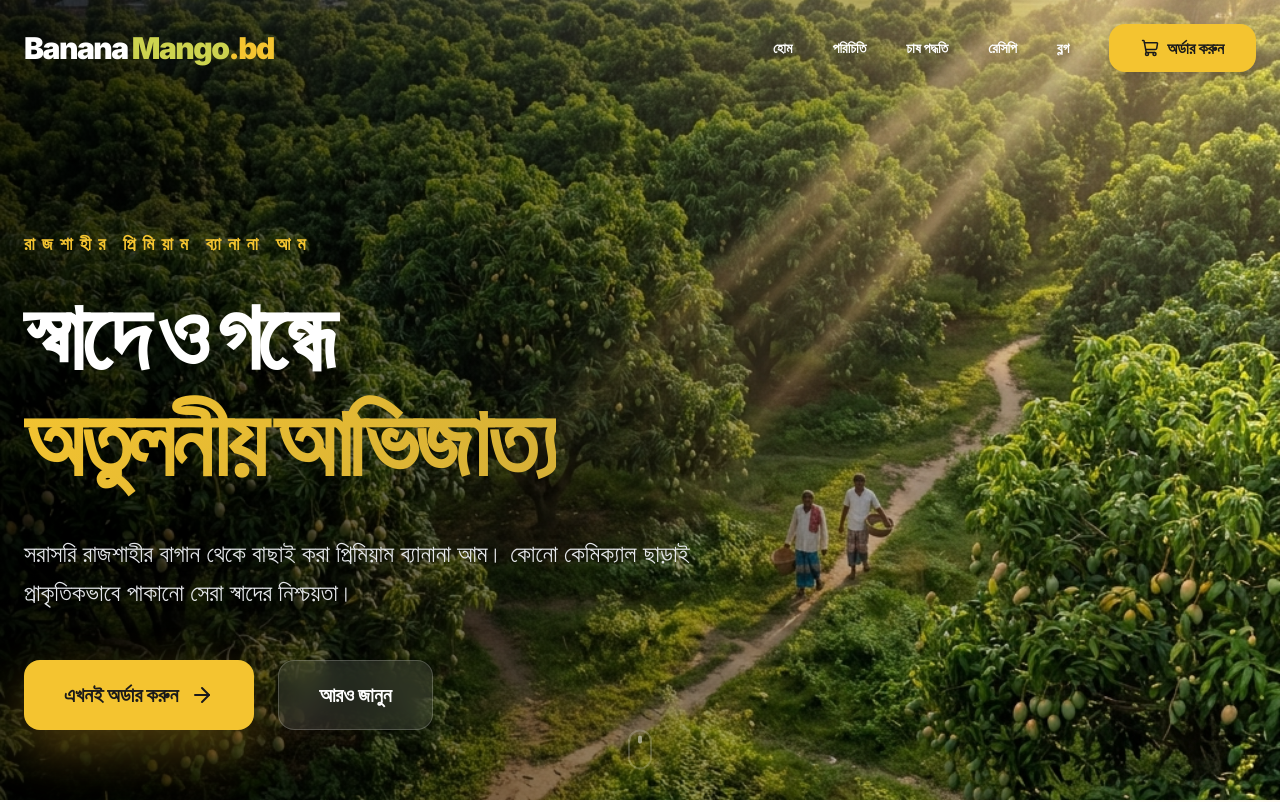
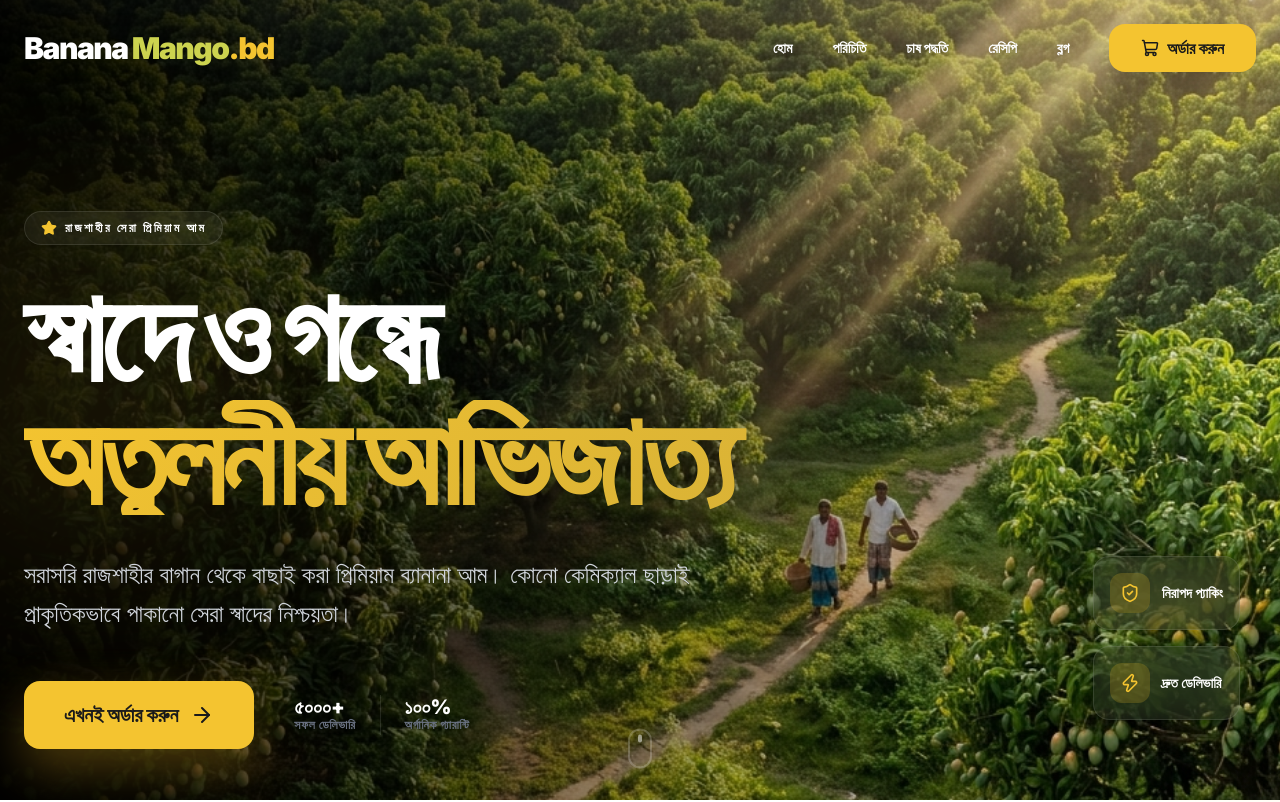
Before and after one commit to mrhasantanvir/bananamango.bd, a Next.js app: page / in a window 1280 px wide. Shown: the top 802 px of the page. Built offline with nearby package versions, Linux system fonts and the light colour scheme.

Commit message:
Ultra Premium Redesign: Enhanced Animations, Compact Footer, and Parallax Hero

```diff
--- a/src/components/Footer.tsx
+++ b/src/components/Footer.tsx
@@ -1,51 +1,53 @@
+"use client";
+
 import Link from "next/link";
 import { Globe, Mail, Phone, MapPin, Play, ArrowRight, ShoppingBag } from "lucide-react";
-import Image from "next/image";
+import { motion } from "framer-motion";
 
 const Footer = () => {
   return (
-    <footer className="bg-white text-slate-900 pt-32 pb-12 relative overflow-hidden border-t border-gray-50">
-      {/* Decorative Light Background Elements */}
-      <div className="absolute top-0 right-0 w-[500px] h-[500px] bg-primary/5 rounded-full blur-[100px] -translate-y-1/2 translate-x-1/3" />
-      <div className="absolute bottom-0 left-0 w-[500px] h-[500px] bg-secondary/5 rounded-full blur-[100px] translate-y-1/3 -translate-x-1/3" />
+    <footer className="bg-white text-slate-900 pt-20 pb-8 relative overflow-hidden border-t border-gray-100">
+      {/* Subtle Background Accents */}
+      <div className="absolute top-0 left-0 w-full h-1 bg-gradient-to-r from-transparent via-primary/20 to-transparent" />
+      <div className="absolute -bottom-24 -left-24 w-64 h-64 bg-primary/5 rounded-full blur-3xl" />
 
       <div className="container mx-auto px-4 md:px-6 relative z-10">
-        <div className="grid grid-cols-1 md:grid-cols-2 lg:grid-cols-4 gap-20 mb-24">
+        <div className="grid grid-cols-1 md:grid-cols-2 lg:grid-cols-4 gap-12 mb-16">
           <div className="lg:col-span-1">
-            <Link href="/" className="flex items-center mb-10 group">
-              <div className="text-3xl font-black tracking-tighter flex items-center">
+            <Link href="/" className="flex items-center mb-6 group">
+              <div className="text-2xl font-black tracking-tighter flex items-center">
                 <span className="text-dark">Banana</span>
                 <span className="text-primary ml-1">Mango</span>
                 <span className="text-gray-400">.bd</span>
               </div>
             </Link>
-            <p className="text-gray-500 mb-10 text-lg leading-relaxed font-medium">
-              রাজশাহীর আমের আভিজাত্য এখন আপনার হাতের নাগালে। আমরা সরাসরি বাগান থেকে প্রিমিয়াম কোয়ালিটি নিশ্চিত করি।
+            <p className="text-gray-500 mb-8 text-base leading-relaxed font-medium max-w-xs">
+              রাজশাহীর আমের আভিজাত্য এখন আপনার হাতের নাগালে। সরাসরি বাগান থেকে বাছাই করা প্রিমিয়াম আম।
             </p>
-            <div className="flex gap-5">
+            <div className="flex gap-3">
               {[
-                { icon: Globe, href: "https://rajshahiram.com.bd/" },
-                { icon: Play, href: "https://www.youtube.com/@রাজশাহীরআম" },
-                { icon: Globe, href: "https://www.facebook.com/RajshahirAam" }
+                { icon: Globe, href: "https://www.facebook.com/RajshahirAam", color: "hover:bg-blue-500" },
+                { icon: Play, href: "https://www.youtube.com/@রাজশাহীরআম", color: "hover:bg-red-500" },
+                { icon: Globe, href: "https://rajshahiram.com.bd/", color: "hover:bg-primary" }
               ].map((social, i) => (
                 <Link
                   key={i}
                   href={social.href}
                   target="_blank"
-                  className="w-14 h-14 bg-gray-50 rounded-2xl flex items-center justify-center hover:bg-primary hover:text-dark transition-all border border-gray-100 group/icon hover:shadow-xl hover:shadow-primary/20"
+                  className={`w-10 h-10 bg-gray-50 rounded-xl flex items-center justify-center transition-all border border-gray-100 group/icon hover:text-white hover:shadow-lg ${social.color}`}
                 >
-                  <social.icon size={24} className="text-gray-400 group-hover/icon:text-dark transition-colors" />
+                  <social.icon size={18} className="text-gray-400 group-hover/icon:text-white transition-colors" />
                 </Link>
               ))}
             </div>
           </div>
 
           <div>
-            <h4 className="text-xl font-black mb-10 flex items-center gap-3">
-              <span className="w-10 h-1.5 bg-primary rounded-full shadow-sm" />
-              দ্রুত লিঙ্ক
+            <h4 className="text-lg font-black mb-6 flex items-center gap-2">
+              <span className="w-6 h-1 bg-primary rounded-full" />
+              লিঙ্কস
             </h4>
-            <ul className="space-y-5">
+            <ul className="grid grid-cols-1 gap-3">
               {[
                 { name: "হোম", href: "#" },
                 { name: "পরিচিতি", href: "#history" },
@@ -54,8 +56,8 @@ const Footer = () => {
                 { name: "ব্লগ", href: "#blogs" }
               ].map((item) => (
                 <li key={item.name}>
-                  <Link href={item.href} className="text-gray-500 hover:text-primary transition-all font-bold flex items-center gap-3 group/link text-lg">
-                    <span className="w-1.5 h-1.5 bg-gray-200 rounded-full group-hover/link:bg-primary group-hover/link:scale-150 transition-all" />
+                  <Link href={item.href} className="text-gray-500 hover:text-primary transition-all font-bold flex items-center gap-2 group/link text-sm">
+                    <span className="w-1 h-1 bg-gray-200 rounded-full group-hover/link:bg-primary group-hover/link:scale-150 transition-all" />
                     {item.name}
                   </Link>
                 </li>
@@ -64,60 +66,67 @@ const Footer = () => {
           </div>
 
           <div>
-            <h4 className="text-xl font-black mb-10 flex items-center gap-3">
-              <span className="w-10 h-1.5 bg-secondary rounded-full shadow-sm" />
+            <h4 className="text-lg font-black mb-6 flex items-center gap-2">
+              <span className="w-6 h-1 bg-secondary rounded-full" />
               যোগাযোগ
             </h4>
-            <ul className="space-y-8">
+            <ul className="space-y-4">
               {[
-                { icon: MapPin, text: "মোন্নাফের মোড়, রাজশাহী, বাংলাদেশ।", color: "text-primary" },
+                { icon: MapPin, text: "রাজশাহী, বাংলাদেশ।", color: "text-primary" },
                 { icon: Phone, text: "০১৭০৭৯৭৯৭৬৭", color: "text-primary" },
                 { icon: Mail, text: "info@rajshahiram.com.bd", color: "text-primary" }
               ].map((contact, i) => (
-                <li key={i} className="flex gap-5 group/contact">
-                  <div className="w-12 h-12 rounded-2xl bg-gray-50 flex items-center justify-center flex-shrink-0 group-hover/contact:bg-primary/10 transition-all border border-gray-100">
-                    <contact.icon size={20} className={contact.color} />
+                <li key={i} className="flex gap-4 items-center">
+                  <div className="w-9 h-9 rounded-lg bg-gray-50 flex items-center justify-center flex-shrink-0 border border-gray-100">
+                    <contact.icon size={16} className={contact.color} />
                   </div>
-                  <span className="font-bold text-gray-600 leading-tight pt-2 text-lg">{contact.text}</span>
+                  <span className="font-bold text-gray-600 text-sm">{contact.text}</span>
                 </li>
               ))}
             </ul>
           </div>
 
           <div>
-            {/* Premium Light CTA Card with Soft Colored Shadows */}
-            <div className="bg-white p-10 rounded-[3rem] border border-gray-100 flex flex-col items-center text-center shadow-[0_40px_80px_-20px_rgba(251,191,36,0.15)] hover:shadow-[0_40px_80px_-20px_rgba(251,191,36,0.25)] transition-all transform hover:-translate-y-2 relative overflow-hidden group">
-              <div className="absolute top-0 right-0 w-32 h-32 bg-primary/5 rounded-full blur-3xl" />
-
-              <div className="w-20 h-20 bg-primary/10 rounded-[2rem] flex items-center justify-center mb-8 shadow-inner shadow-primary/20">
-                <ShoppingBag size={36} className="text-primary" />
+            {/* Compact Premium CTA */}
+            <motion.div
+              whileHover={{ y: -5 }}
+              className="bg-gradient-to-br from-white to-gray-50 p-6 rounded-[2rem] border border-gray-100 shadow-xl shadow-gray-200/50 relative overflow-hidden"
+            >
+              <div className="absolute top-0 right-0 w-16 h-16 bg-primary/5 rounded-full blur-xl" />
+              <div className="flex items-center gap-4 mb-4">
+                <div className="w-12 h-12 bg-primary/10 rounded-xl flex items-center justify-center shadow-inner">
+                  <ShoppingBag size={24} className="text-primary" />
+                </div>
+                <div>
+                  <h4 className="text-lg font-black text-dark leading-none">সরাসরি কিনুন</h4>
+                  <p className="text-[10px] text-gray-400 font-bold uppercase tracking-wider mt-1">Verified Seller</p>
+                </div>
               </div>
-
-              <h4 className="text-2xl font-black mb-4 text-dark tracking-tight">সরাসরি কিনুন</h4>
-              <p className="text-gray-500 mb-10 font-medium leading-relaxed">
-                রাজশাহীর সেরা ব্যানানা আম সরাসরি আমাদের বাগান থেকে সংগ্রহ করুন
+              <p className="text-xs text-gray-500 mb-6 font-medium leading-relaxed">
+                রাজশাহীর সেরা ব্যানানা আম সরাসরি আমাদের বাগান থেকে।
               </p>
-
               <Link
                 href="https://rajshahiram.com.bd/ProductDetails/M114"
                 target="_blank"
-                className="bg-primary hover:bg-accent text-dark font-black px-8 py-5 rounded-2xl w-full flex items-center justify-center gap-3 transition-all shadow-[0_20px_40px_rgba(251,191,36,0.3)] hover:shadow-primary/50 active:scale-95 group/btn text-xl"
+                className="bg-primary hover:bg-dark hover:text-white text-dark font-black px-6 py-3 rounded-xl w-full flex items-center justify-center gap-2 transition-all shadow-lg shadow-primary/20 group/btn text-sm"
               >
-                অর্ডার করুন
-                <ArrowRight size={22} className="group-hover:translate-x-2 transition-transform" />
+                অর্ডার দিন
+                <ArrowRight size={16} className="group-hover:translate-x-1 transition-transform" />
               </Link>
-            </div>
+            </motion.div>
           </div>
         </div>
 
-        <div className="pt-12 border-t border-gray-100 flex flex-col md:flex-row justify-between items-center gap-8 text-gray-400 text-sm font-black tracking-widest uppercase">
-          <p>© 2024 BananaMango.bd | Premium Quality Guaranteed</p>
-          <p className="flex items-center gap-3">
-            Crafted by
-            <Link href="https://rajshahiram.com.bd/" className="text-dark hover:text-primary transition-colors">
-              RajshahiRam
-            </Link>
-          </p>
+        <div className="pt-8 border-t border-gray-100 flex flex-col md:flex-row justify-between items-center gap-6 text-gray-400 text-[10px] font-black tracking-widest uppercase">
+          <p>© 2024 BananaMango.bd | All Rights Reserved</p>
+          <div className="flex items-center gap-4">
+            <span className="flex items-center gap-2">
+              Powered by
+              <Link href="https://rajshahiram.com.bd/" className="text-dark hover:text-primary transition-colors">
+                RajshahiRam
+              </Link>
+            </span>
+          </div>
         </div>
       </div>
     </footer>
--- a/src/components/Hero.tsx
+++ b/src/components/Hero.tsx
@@ -1,65 +1,128 @@
 "use client";
 
-import { motion } from "framer-motion";
-import { ArrowRight } from "lucide-react";
+import { motion, useScroll, useTransform } from "framer-motion";
+import { ArrowRight, Star, ShieldCheck, Zap } from "lucide-react";
 import Link from "next/link";
+import { useRef } from "react";
 
 const Hero = () => {
+  const containerRef = useRef(null);
+  const { scrollYProgress } = useScroll({
+    target: containerRef,
+    offset: ["start start", "end start"]
+  });
+
+  const backgroundY = useTransform(scrollYProgress, [0, 1], ["0%", "30%"]);
+  const textY = useTransform(scrollYProgress, [0, 1], ["0%", "100%"]);
+
   return (
-    <section className="relative h-screen min-h-[700px] flex items-center pt-32 md:pt-40 overflow-hidden">
-      {/* Background Image with Overlay */}
-      <div
-        className="absolute inset-0 z-0"
-        style={{
-          backgroundImage: "url('/hero.png')",
-          backgroundSize: "cover",
-          backgroundPosition: "center",
-        }}
+    <section ref={containerRef} className="relative h-screen min-h-[700px] flex items-center pt-32 md:pt-40 overflow-hidden bg-black">
+      {/* Background Image with Parallax */}
+      <motion.div
+        style={{ y: backgroundY }}
+        className="absolute inset-0 z-0 scale-110"
       >
-        <div className="absolute inset-0 bg-gradient-to-r from-black/80 via-black/40 to-transparent" />
-      </div>
+        <div
+          className="absolute inset-0 bg-cover bg-center"
+          style={{ backgroundImage: "url('/hero.png')" }}
+        />
+        <div className="absolute inset-0 bg-gradient-to-r from-black via-black/40 to-transparent" />
+      </motion.div>
+
+      {/* Decorative Orbs */}
+      <div className="absolute top-1/4 -left-24 w-96 h-96 bg-primary/20 rounded-full blur-[120px] animate-pulse" />
+      <div className="absolute bottom-1/4 -right-24 w-96 h-96 bg-secondary/10 rounded-full blur-[120px] animate-pulse delay-1000" />
 
       <div className="container mx-auto px-4 md:px-6 relative z-10">
-        <div className="max-w-4xl">
+        <motion.div style={{ y: textY }} className="max-w-4xl">
           <motion.div
-            initial={{ opacity: 0, x: -50 }}
-            animate={{ opacity: 1, x: 0 }}
+            initial={{ opacity: 0, y: 30 }}
+            animate={{ opacity: 1, y: 0 }}
             transition={{ duration: 0.8 }}
           >
-            <h1 className="text-sm md:text-lg font-black text-primary uppercase tracking-[0.4em] mb-6 drop-shadow-lg">
-              রাজশাহীর প্রিমিয়াম ব্যানানা আম
+            <div className="inline-flex items-center gap-2 bg-white/5 backdrop-blur-xl border border-white/10 px-4 py-2 rounded-full mb-8">
+              <Star size={16} className="text-primary fill-primary" />
+              <span className="text-xs font-black text-white uppercase tracking-[0.2em]">
+                রাজশাহীর সেরা প্রিমিয়াম আম
+              </span>
+            </div>
+
+            <h1 className="text-5xl md:text-9xl font-black text-white leading-[0.9] mb-10 tracking-tighter">
+              <motion.span
+                initial={{ opacity: 0, x: -50 }}
+                animate={{ opacity: 1, x: 0 }}
+                transition={{ duration: 0.8, delay: 0.2 }}
+                className="block"
+              >
+                স্বাদে ও গন্ধে
+              </motion.span>
+              <motion.span
+                initial={{ opacity: 0, x: -50 }}
+                animate={{ opacity: 1, x: 0 }}
+                transition={{ duration: 0.8, delay: 0.4 }}
+                className="text-gradient block mt-2"
+              >
+                অতুলনীয় আভিজাত্য
+              </motion.span>
             </h1>
-            <h2 className="text-5xl md:text-8xl font-black text-white leading-[1.1] mb-10 drop-shadow-2xl tracking-tighter">
-              স্বাদে ও গন্ধে <br />
-              <span className="text-gradient">অতুলনীয় আভিজাত্য</span>
-            </h2>
-            <p className="text-lg md:text-2xl text-gray-200 mb-12 max-w-2xl leading-relaxed drop-shadow-lg font-medium">
+
+            <motion.p
+              initial={{ opacity: 0 }}
+              animate={{ opacity: 1 }}
+              transition={{ duration: 1, delay: 0.6 }}
+              className="text-lg md:text-2xl text-gray-300 mb-12 max-w-2xl leading-relaxed font-medium"
+            >
               সরাসরি রাজশাহীর বাগান থেকে বাছাই করা প্রিমিয়াম ব্যানানা আম। কোনো কেমিক্যাল ছাড়াই প্রাকৃতিকভাবে পাকানো সেরা স্বাদের নিশ্চয়তা।
-            </p>
+            </motion.p>
           </motion.div>
 
           <motion.div
             initial={{ opacity: 0, y: 30 }}
             animate={{ opacity: 1, y: 0 }}
-            transition={{ duration: 0.8, delay: 0.2 }}
+            transition={{ duration: 0.8, delay: 0.8 }}
             className="flex flex-col sm:flex-row gap-6"
           >
             <Link
               href="https://rajshahiram.com.bd/ProductDetails/M114"
-              className="bg-primary hover:bg-accent text-dark px-10 py-5 rounded-2xl font-black text-xl transition-all flex items-center justify-center gap-3 shadow-[0_20px_50px_rgba(251,191,36,0.3)] hover:scale-105 active:scale-95 group/btn"
+              className="bg-primary hover:bg-white text-dark px-10 py-5 rounded-2xl font-black text-xl transition-all flex items-center justify-center gap-3 shadow-[0_20px_50px_rgba(251,191,36,0.3)] hover:scale-105 active:scale-95 group/btn"
             >
               এখনই অর্ডার করুন
               <ArrowRight className="group-hover:translate-x-2 transition-transform" />
             </Link>
-            <Link
-              href="#history"
-              className="bg-white/10 backdrop-blur-md hover:bg-white/20 text-white border border-white/20 px-10 py-5 rounded-2xl font-black text-xl transition-all flex items-center justify-center gap-3 active:scale-95"
-            >
-              আরও জানুন
-            </Link>
+            <div className="flex items-center gap-6 px-4">
+              <div className="flex flex-col">
+                <span className="text-white font-black text-xl leading-none">৫০০০+</span>
+                <span className="text-gray-500 text-xs font-bold uppercase tracking-wider">সফল ডেলিভারি</span>
+              </div>
+              <div className="w-px h-10 bg-white/10" />
+              <div className="flex flex-col">
+                <span className="text-white font-black text-xl leading-none">১০০%</span>
+                <span className="text-gray-500 text-xs font-bold uppercase tracking-wider">অর্গানিক গ্যারান্টি</span>
+              </div>
+            </div>
           </motion.div>
-        </div>
+        </motion.div>
       </div>
+
+      {/* Floating Trust Badges */}
+      <motion.div
+        initial={{ opacity: 0, x: 50 }}
+        animate={{ opacity: 1, x: 0 }}
+        transition={{ duration: 1, delay: 1 }}
+        className="absolute right-10 bottom-20 hidden lg:flex flex-col gap-4"
+      >
+        {[
+          { icon: ShieldCheck, text: "নিরাপদ প্যাকিং" },
+          { icon: Zap, text: "দ্রুত ডেলিভারি" }
+        ].map((item, i) => (
+          <div key={i} className="flex items-center gap-3 bg-white/5 backdrop-blur-xl border border-white/10 p-4 rounded-2xl">
+            <div className="w-10 h-10 bg-primary/20 rounded-xl flex items-center justify-center">
+              <item.icon className="text-primary" size={20} />
+            </div>
+            <span className="text-white font-bold text-sm">{item.text}</span>
+          </div>
+        ))}
+      </motion.div>
 
       {/* Scroll Indicator */}
       <motion.div
```
Also changed, not shown: src/components/About.tsx (+9 -2 lines), src/components/Blogs.tsx (+19 -16 lines).
